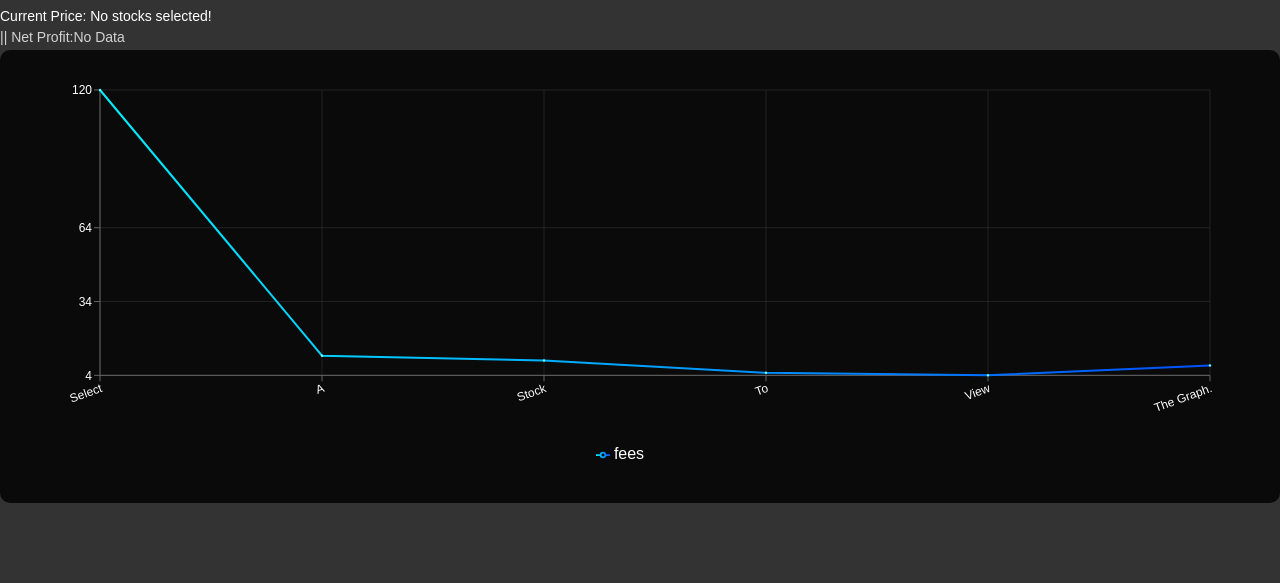
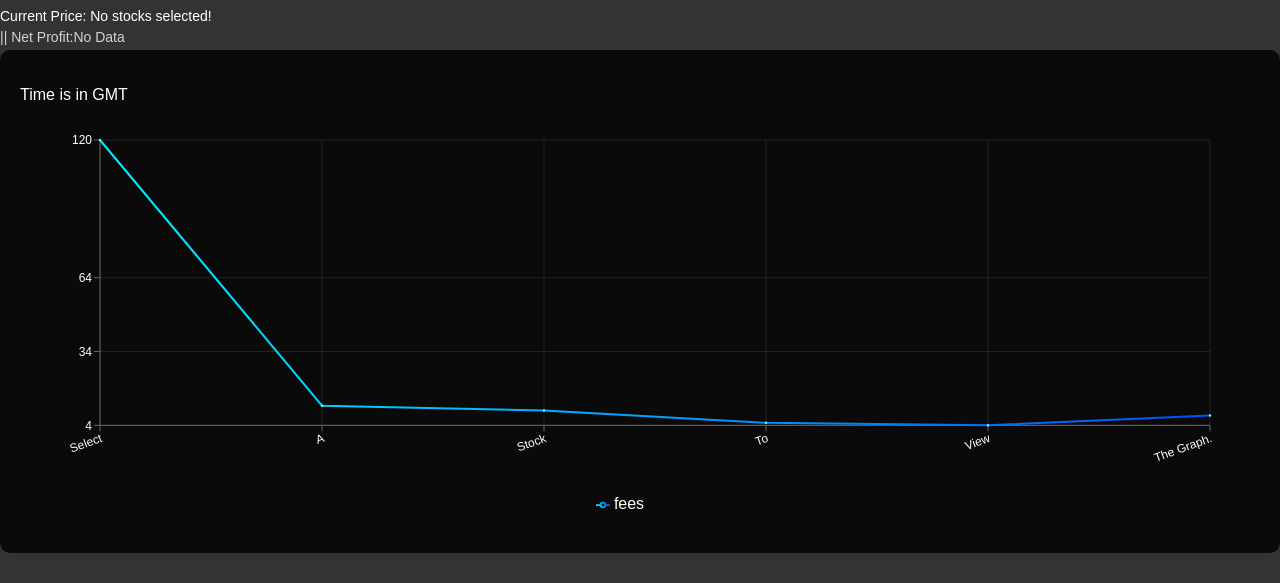
Before and after one commit to Luson045/frontend, a React (Create React App) app: page /stock in a window 1280 px wide. Shown: the part 170-753 px from the top of the page. Built offline with nearby package versions, Linux system fonts and the light colour scheme; no server answers; sample sign-in values are in the browser's storage.

Commit message:
Update StockDisplay.jsx
fixed times

```diff
--- a/src/components/StockDisplay.jsx
+++ b/src/components/StockDisplay.jsx
@@ -369,7 +369,8 @@ const StockDisplay = () => {
             </div>
             <div style={{ background: backgroundColor, padding: '20px', borderRadius: '10px', minHeight: '300px' }}>
             <ResponsiveContainer width="100%" height={isMobile ? 300 : '100%'} aspect={isMobile ? undefined : 3}>
-                <LineChart data={convertedData}
+            <p>Time is in GMT</p>
+                <LineChart data={data}
                     margin={{ right: isMobile ? 70 : 50, left: 20, top: 20, bottom: 20 }}>
                     <defs>
                         <linearGradient id="lineGradient" x1="0" y1="0" x2="1" y2="0">
```
